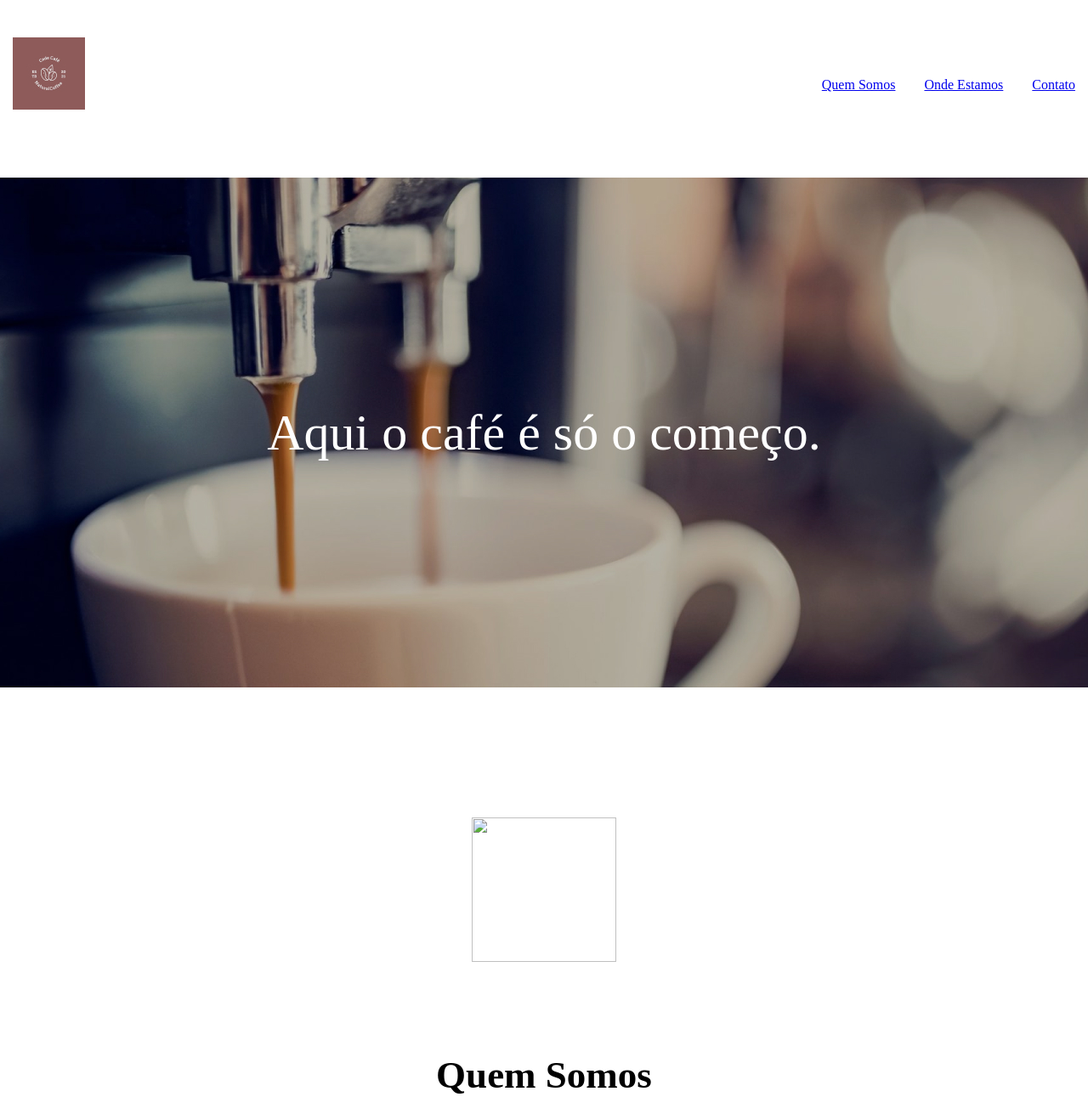
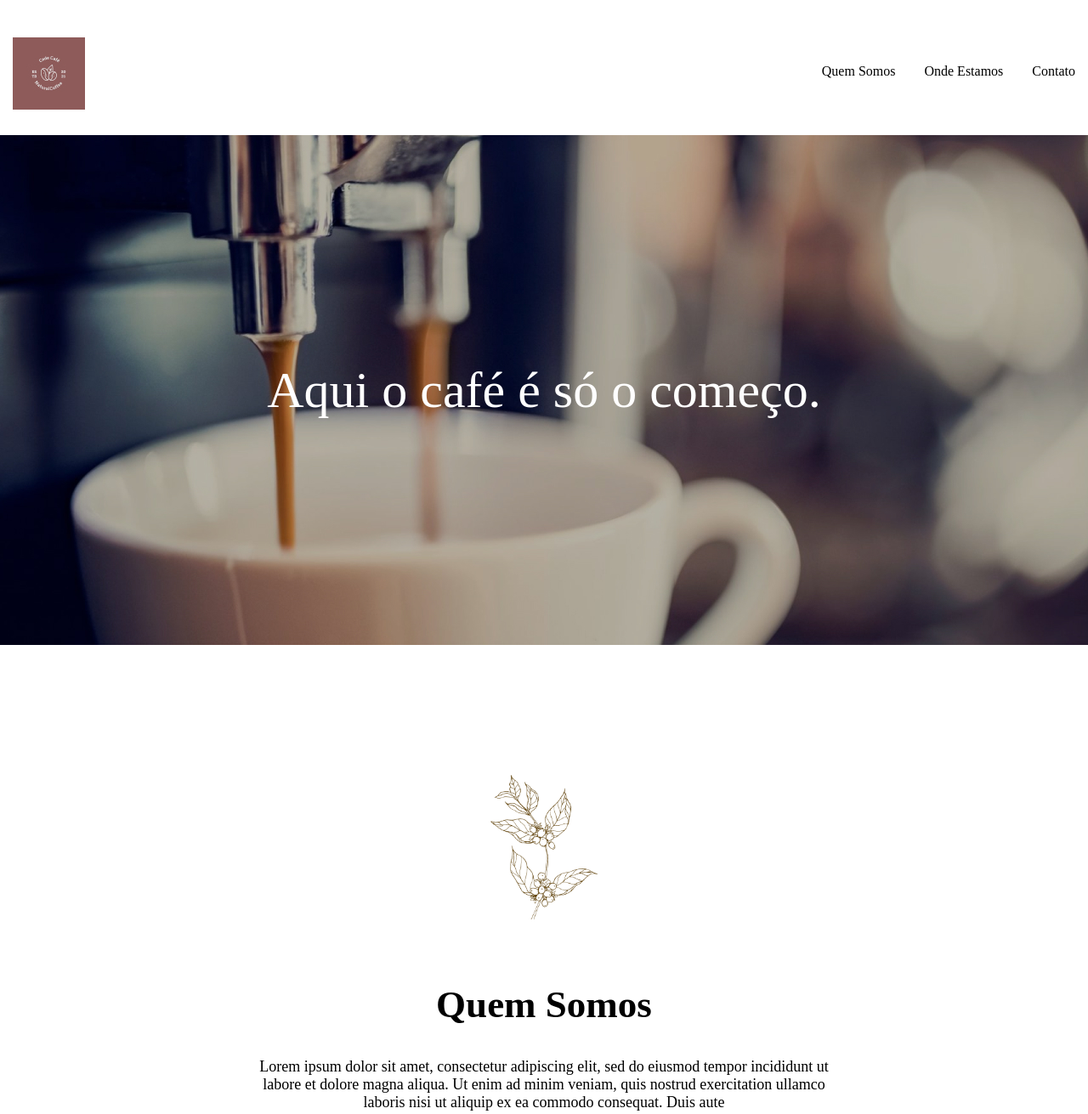
Before and after one commit to tobiasramos/landing-page-code-cafe, a plain HTML site: page index.html in a window 1280 px wide. Shown: the top 1311 px of the page at 85% size. Drawn offline with Linux system fonts and the light colour scheme; a web font is replaced by a local one.

Commit message:
adicionando novamente a pagina reset.css e a foto de secoes

```diff
--- a/index.html
+++ b/index.html
@@ -14,8 +14,9 @@
     <link href="https://fonts.googleapis.com/css2?family=Fira+Code:wght@300;400;500;600;700&family=Source+Serif+
     Pro:wght@300;400;600&display=swap" rel="stylesheet">
 
-    <link rel="stylesheet" href="src/css/style.css">
-    <link rel="stylesheet" href="src/css/responsive.css">
+    <link rel="stylesheet" href="/src/css/reset.css">
+    <link rel="stylesheet" href="/src/css/style.css">
+    <link rel="stylesheet" href="/src/css/responsive.css">
 </head>
 <body>
     <header class="cabecalho">
@@ -40,7 +41,7 @@
 
         <section class="secao-com-texto" id="quem-somos">
             <header>
-                <img src="#">
+                <img src="/src/images/logo-secoes.png">
                 <h2>Quem Somos</h2>
             </header>
             <p>Lorem ipsum dolor sit amet, consectetur adipiscing elit,
@@ -61,7 +62,7 @@
 
         <section class="secao-com-texto onde-estamos"  id="onde-estamos">
             <header>
-                <img src="#">
+                <img src="/src/images/logo-secoes.png">
                 <h2>Onde Estamos</h2>
             </header>
             <p>Avenida Brigadeiro Faria Lima, 444 São Paulo</p>
--- /dev/null
+++ b/src/css/reset.css
@@ -0,0 +1,22 @@
+* {
+    margin: 0;
+    padding: 0;
+    border: none;
+    outline: none;
+    font-weight: 300;
+    box-sizing: border-box;
+    font-family: 'Source Serif Pro', serif;
+}
+
+a {
+    text-decoration: none;
+    color: black;
+}
+
+ul {
+    list-style: none;
+}
+
+img {
+    max-width: 100%;
+}
```
Also changed, not shown: src/images/logo-secoes.png (added).
